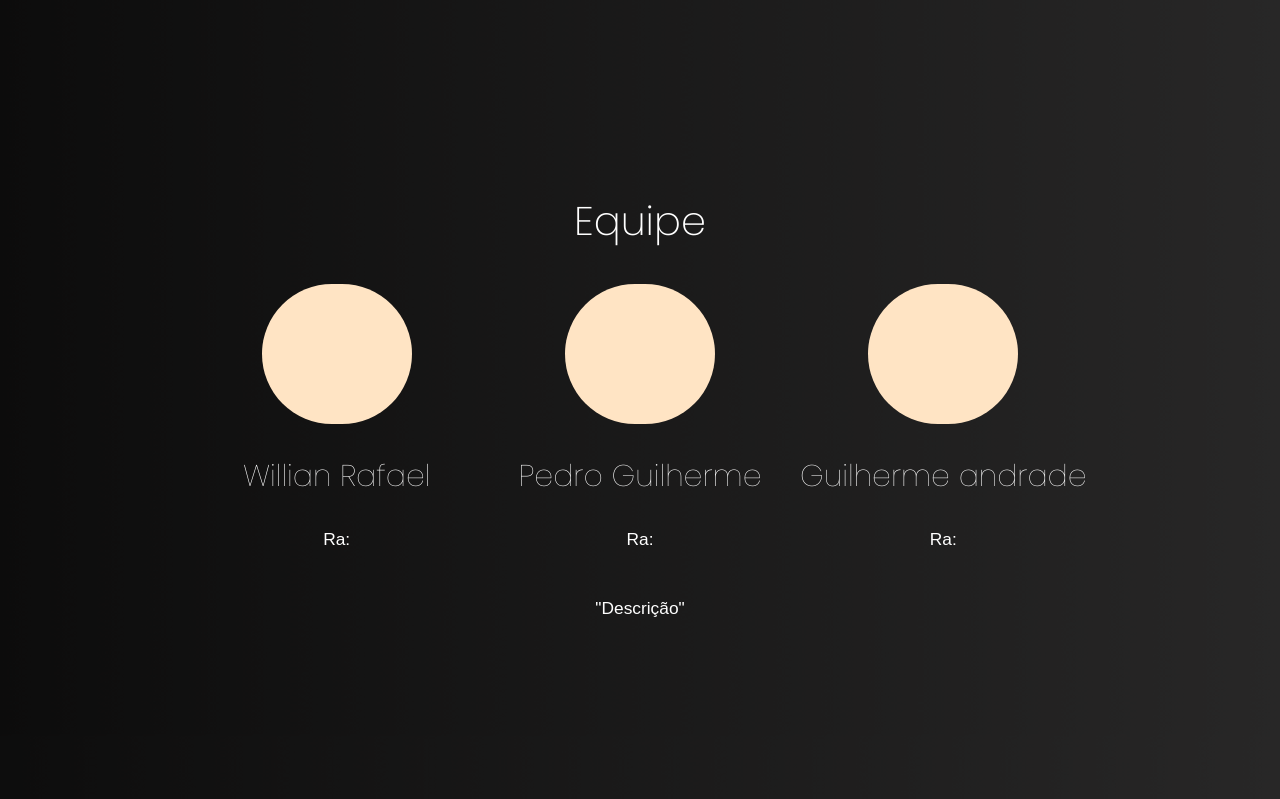
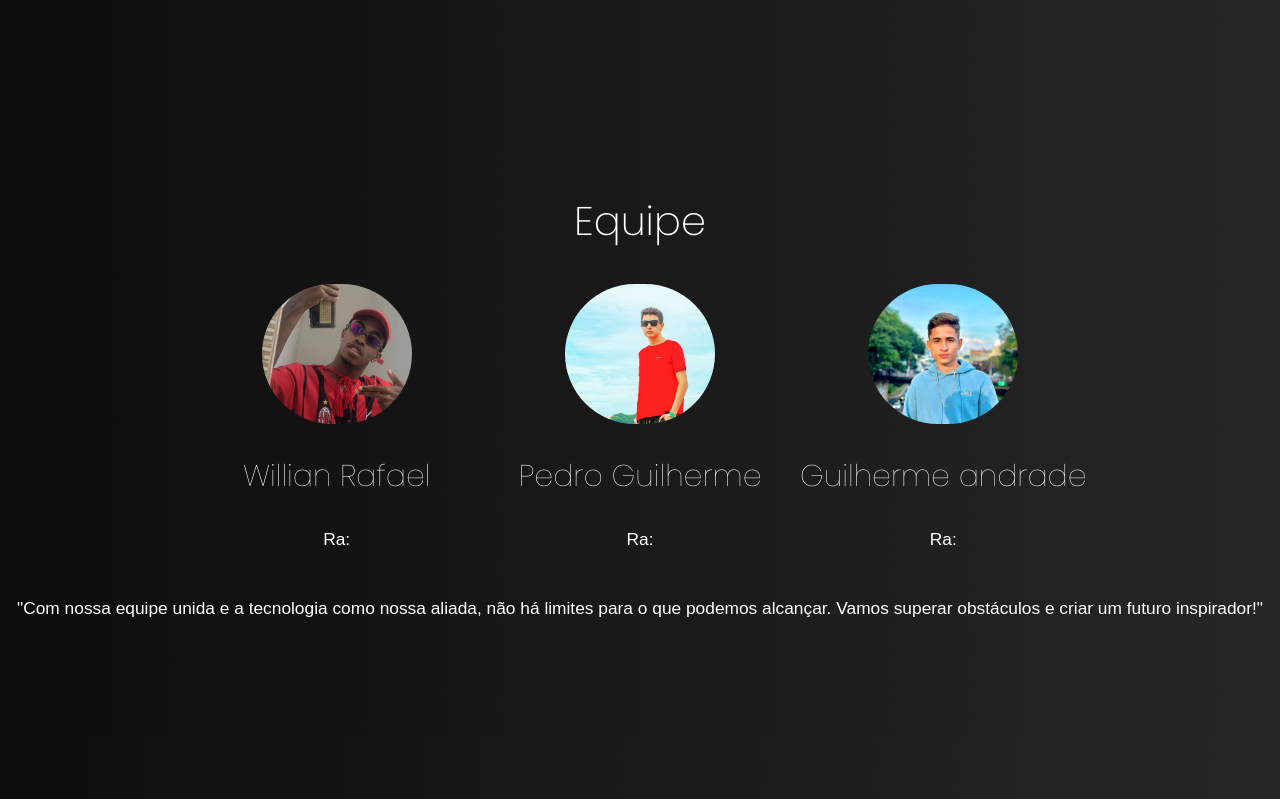
Before and after one commit to Wiiur/Trabalho-Multimidia, a plain HTML site: page index.html in a window 1280 px wide. Shown: the part 3717-4516 px from the top of the page. Drawn offline with Linux system fonts and the light colour scheme.

Commit message:
new post

```diff
--- a/index.html
+++ b/index.html
@@ -93,7 +93,7 @@
                 <p>Ra: </p>
             </div>
         </div>
-        <p>"Descrição"</p>
+        <p>"Com nossa equipe unida e a tecnologia como nossa aliada, não há limites para o que podemos alcançar. Vamos superar obstáculos e criar um futuro inspirador!"</p>
     </section>
 </body>
 </html>
--- a/style.css
+++ b/style.css
@@ -212,20 +212,26 @@ section#equipe div#container-equipe{
     width: 150px;
     height: 140px;
     margin: auto;
-    background: bisque url('img');
+    background: bisque url('img/wiu.jpg');
+    background-size: 200px;
+    background-repeat: no-repeat;
     border-radius: 100px;
 }
 #equipe div#img-e02{
     width: 150px;
     height: 140px;
-    background-color: bisque;
+    background: bisque url('img/ped.jpg');
+    background-size: 150px;
+    background-repeat: no-repeat;
     border-radius: 100px;
     margin: auto;
 }
 #equipe div#img-e03{
     width: 150px;
     height: 140px;
-    background-color: bisque;
+    background: bisque url('img/gui.jpg');
+    background-size: 150px;
+    background-repeat: no-repeat;
     border-radius: 100px;
     margin: auto;
 }
```
Also changed, not shown: img/gui.jpg (added), img/ped.jpg (added), img/undraw_Male_avatar_g98d.png (deleted), img/undraw_Pic_profile_re_7g2h.png (deleted), img/wiu.jpg (added).
